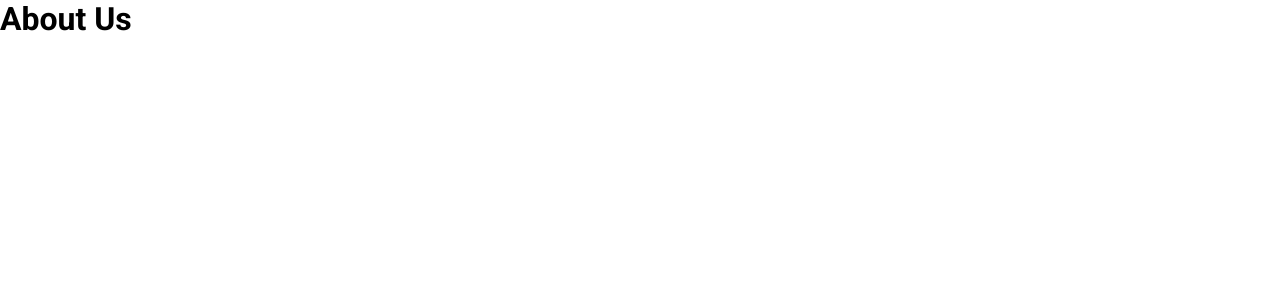
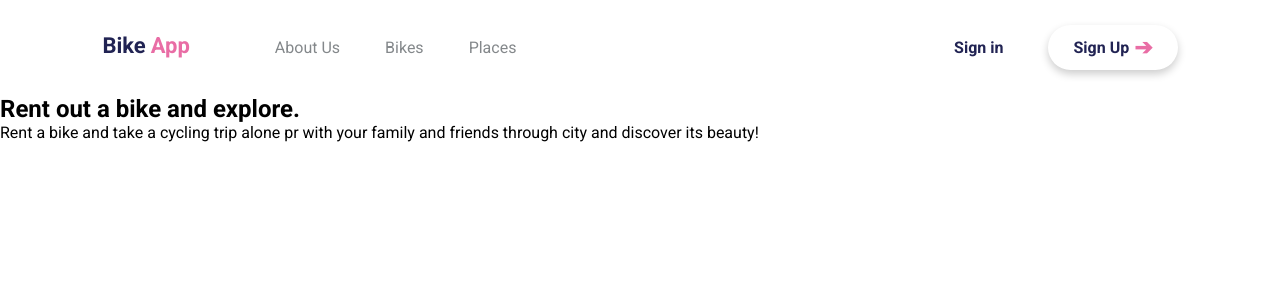
Before and after one commit to RicardoBaltazar/meuImovel-backend, a Next.js app in the folder rentalbike/: page /about in a window 1280 px wide. Shown: the top 300 px of the page. Built offline with nearby package versions, Linux system fonts and the light colour scheme.

Commit message:
style - arrumando alguns elementos da página home

```diff
--- a/rentalbike/pages/about.js
+++ b/rentalbike/pages/about.js
@@ -1,8 +1,31 @@
+import Head from 'next/head'
+import styled from 'styled-components';
+
+import Container from '../src/Components/Container';
+import Menu from '../src/Components/Menu';
 
 function About(){
     return (
         <>
-        <h1>About Us</h1>
+        <Container>
+        <Menu
+          home='/'
+          link1='About Us'
+          link2='Bikes'
+          link3='Places'
+        />
+        <main>
+          <section>
+            <h2>Rent out a bike and explore.</h2>
+            <p>
+              Rent a bike and take a cycling trip alone pr with
+              your family and friends through city and discover its beauty!
+            </p>
+
+          </section>
+
+        </main>
+      </Container>
         </>
     )
 }
--- a/rentalbike/src/Components/Button/index.jsx
+++ b/rentalbike/src/Components/Button/index.jsx
@@ -4,13 +4,13 @@ const BUTTON = styled.button`
         color: #FFFFFF;
         font-weight: bold;
         background-color: var(--primary-color);
-        padding: 18px 25px;
+        padding: 20px 25px;
         border-radius: 25px;
         border: none;
         display: flex;
         justify-content: center;
         align-items: center;
-        width: 150px;
+        width: 175px;
         transition: 0.2s;
 
         &:hover{
--- a/rentalbike/src/Components/Menu/index.jsx
+++ b/rentalbike/src/Components/Menu/index.jsx
@@ -20,6 +20,7 @@ const HEADER = styled.header`
         margin-right: 40px;
         font-size: 22px;
         color: var(--title-color);
+        cursor: pointer;
     }
 
     span{
@@ -114,7 +115,7 @@ function Menu(props) {
         <>
             <HEADER>
                 <div>
-                    <h1>Bike<span>App</span></h1>
+                    <Link href={props.home}><h1>Bike<span>App</span></h1></Link>
                     <ul>
                         <li><Link href='/about'>{props.link1}</Link></li>
                         <li><Link href="/bikes">{props.link2}</Link></li>
```
Also changed, not shown: rentalbike/pages/index.js (+12 -11 lines).
